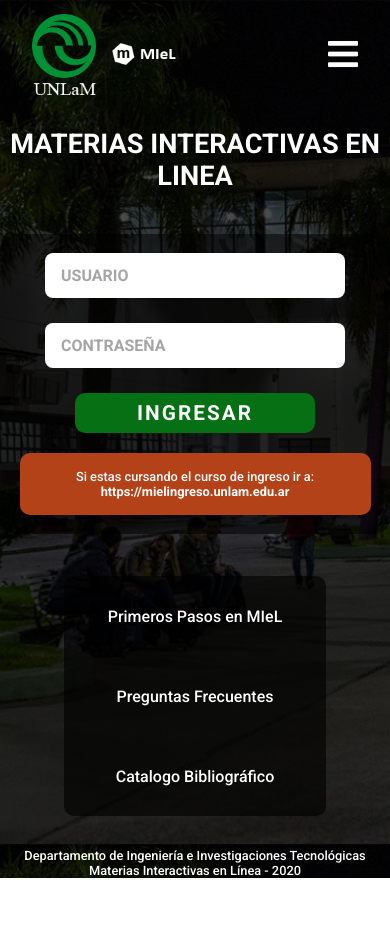
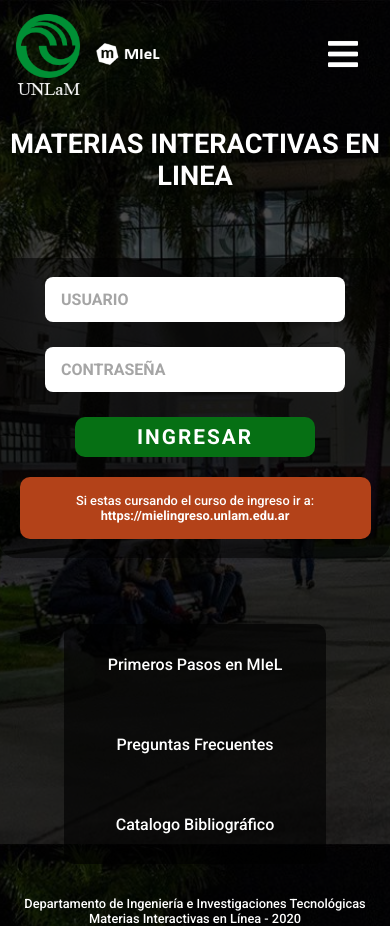
Before and after one commit to agustinabellone/maquetado-unlam, a plain HTML site: page index.html in a window 390 px wide. Before the commit the page ends 878 px from the top, so only its background shows below. Drawn offline with Linux system fonts and the light colour scheme.

Commit message:
arreglos

```diff
--- a/css/styles.css
+++ b/css/styles.css
@@ -11,7 +11,7 @@ body {
 .contenedor-general {
     background: linear-gradient(to right, rgba(0, 0, 0, 0.7), rgba(0, 0, 0, 0.7)), url(../img/fondo.jpg);
     background-repeat: no-repeat;
-    background-attachment: fixed;
+    background-attachment:fixed;
     background-size: cover;
     width: 100vw;
     height: 100%;
@@ -228,9 +228,11 @@ footer {
 /*Celular*/
 
 @media (min-width:300px) and (max-width:700px) {
-    .contenedor-principal {
-        height: 22rem;
+
+    header {
+        padding: 0 2rem 0 1rem;
     }
+
     h1 {
         font-size: 1.7rem;
         margin-bottom: 1rem;
--- a/index.html
+++ b/index.html
@@ -1,5 +1,5 @@
 <!DOCTYPE html>
-<html lang="en">
+<html lang="es">
   <head>
     <meta charset="UTF-8" />
     <meta name="viewport" content="width=device-width, initial-scale=1.0" />
```
Also changed, not shown: materias.html (+1 -1 lines).
